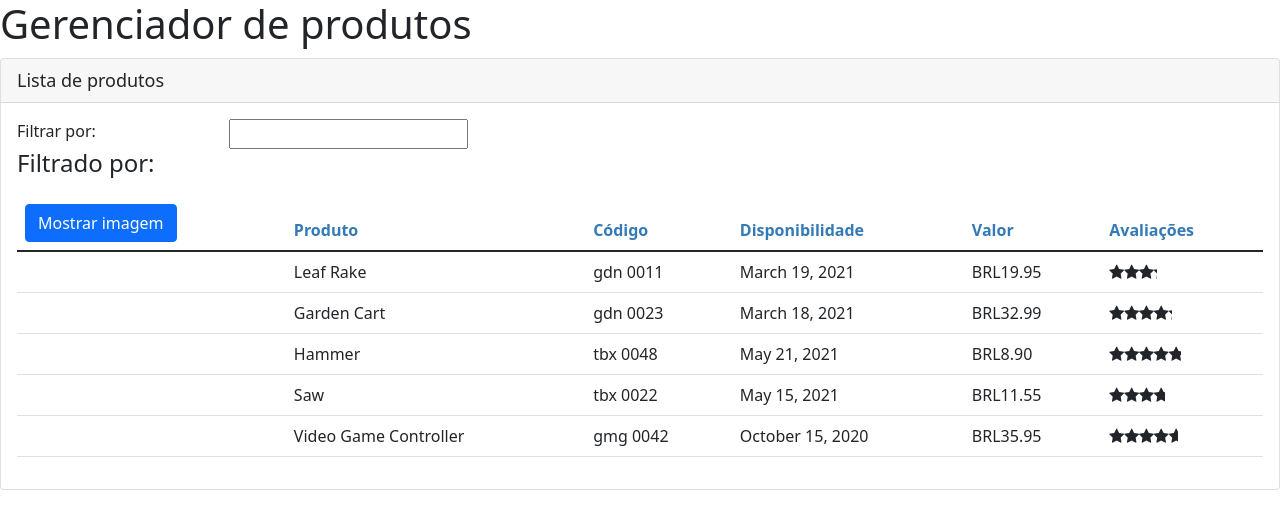
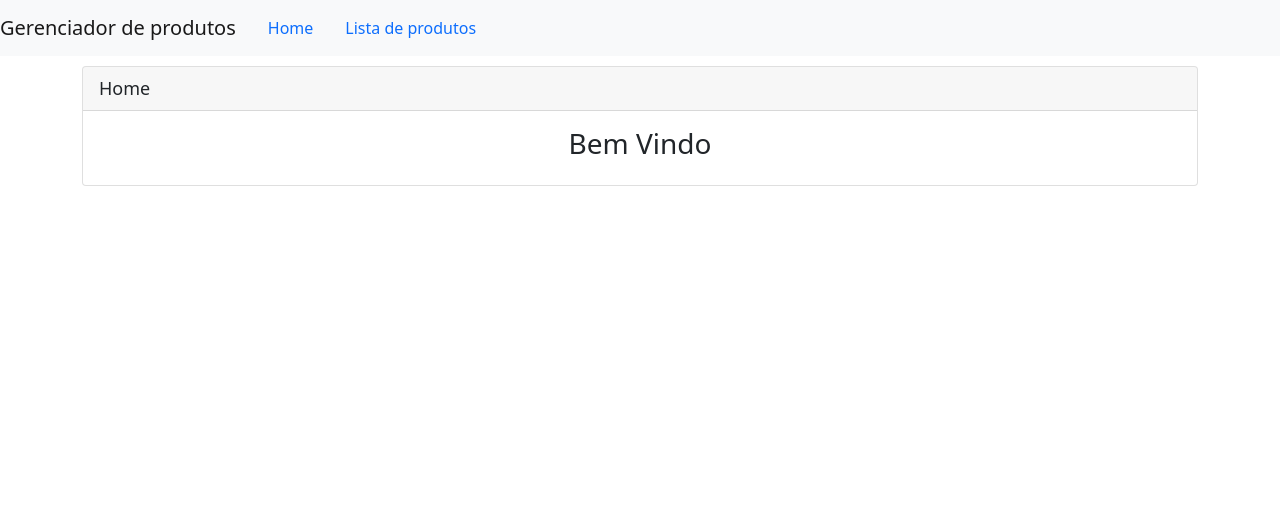
Before and after one commit to JohnBoeira/gerenciadorDeProdutos, an Angular app: page /welcome in a window 1280 px wide. Shown: the top 528 px of the page. Built offline with nearby package versions, Linux system fonts and the light colour scheme.

Commit message:
feat (products): Adiciona tela de detalhes e rotas Adiciona tela de detalhes do produto,tela de bem vindo e configura rotas

```diff
--- a/src/app/app.component.ts
+++ b/src/app/app.component.ts
@@ -3,10 +3,16 @@
 @Component({
   selector: 'gp-root',
   template: `
-  <div>
-    <h1>{{pageTitle}}</h1>
-    <gp-products></gp-products>
-  </div>
+ <nav class='navbar navbar-expand navbar-light bg-light'>
+        <a class='navbar-brand'>{{pageTitle}}</a>
+        <ul class='nav nav-pills'>
+          <li><a class='nav-link' routerLink='/welcome'>Home</a></li>
+          <li><a class='nav-link' routerLink='/products'>Lista de produtos</a></li>
+        </ul>
+    </nav>
+    <div class='container'>
+      <router-outlet></router-outlet>
+    </div>
   `
 })
 
--- /dev/null
+++ b/src/app/home/welcome.component.html
@@ -0,0 +1,12 @@
+<div class="card">
+  <div class="card-header">
+    {{pageTitle}}
+  </div>
+  <div class="card-body">
+    <div class="container-fluid">
+      <div class="text-center">
+        <h3>Bem Vindo</h3>
+      </div>
+    </div>
+  </div>
+</div>
--- /dev/null
+++ b/src/app/home/welcome.component.ts
@@ -0,0 +1,8 @@
+import { Component } from '@angular/core';
+
+@Component({
+  templateUrl: './welcome.component.html'
+})
+export class WelcomeComponent {
+  public pageTitle = 'Home';
+}
--- a/src/app/products/product-list.component.ts
+++ b/src/app/products/product-list.component.ts
@@ -4,7 +4,6 @@
 import { ProductService } from "./shared/services/product.service";
 
 @Component({
-    selector: 'gp-products',
     templateUrl: './product-list.component.html',
     styleUrls: ['./shared/styles/product-list.component.css']
 })
--- /dev/null
+++ b/src/app/products/products-detail.component.html
@@ -0,0 +1,5 @@
+<div class="card">
+    <div class="card-header">
+        {{pageTitle}}
+    </div>
+</div>
--- /dev/null
+++ b/src/app/products/products-detail.component.ts
@@ -0,0 +1,14 @@
+import { Component, OnInit } from '@angular/core';
+
+@Component({
+  templateUrl: './products-detail.component.html',
+})
+export class ProductsDetailComponent implements OnInit {
+  pageTitle: string = "Detalhes do produto";
+
+  constructor() { }
+
+  ngOnInit(): void {
+  }
+
+}
```
Also changed, not shown: src/app/app.module.ts (+13 -1 lines).
